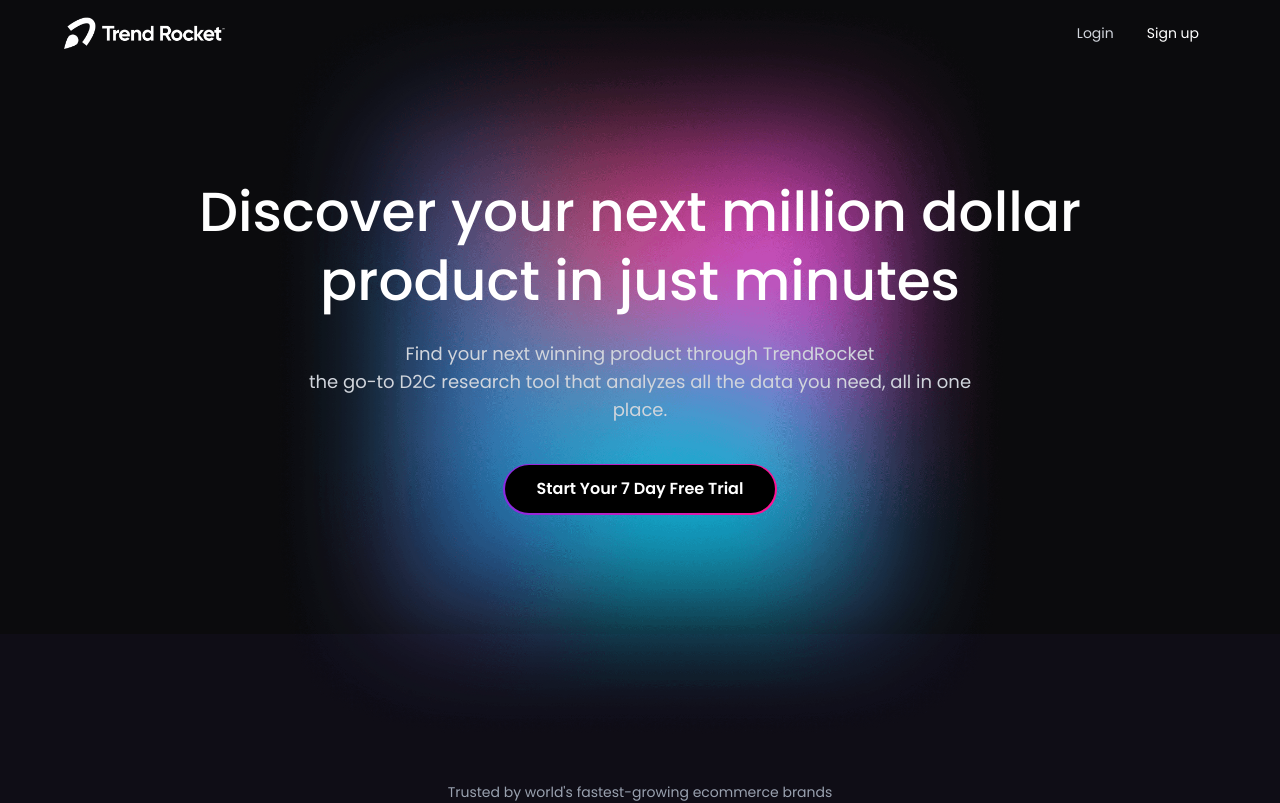
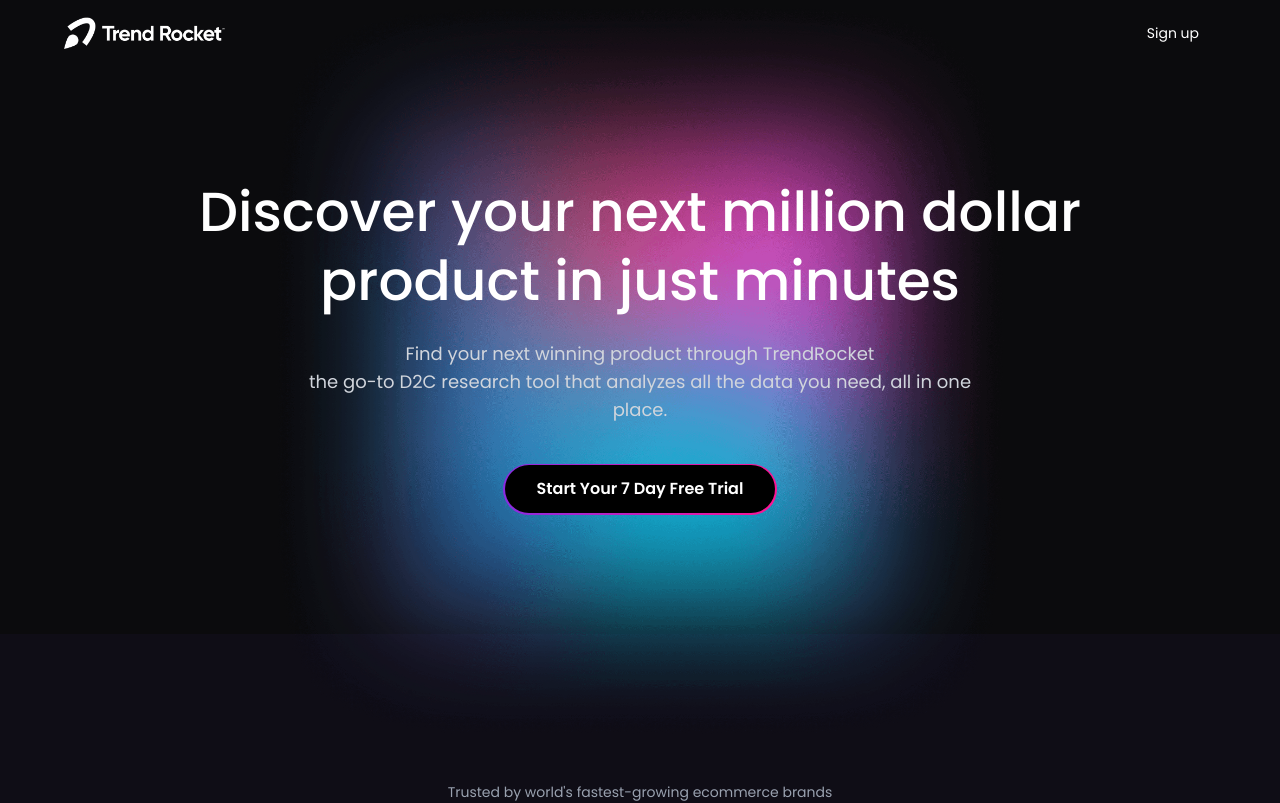
Before and after one commit to nabiy3v/trendrocket, a React (Vite) app: page / in a window 1280 px wide. Shown: the top 803 px of the page. Built offline with nearby package versions, Linux system fonts and the light colour scheme.

Commit message:
fixed hero bug, removed login

```diff
--- a/src/components/navbar.tsx
+++ b/src/components/navbar.tsx
@@ -13,9 +13,9 @@ export default function Navbar() {
         </div>
 
         <div className="flex items-center gap-4">
-          <button className="text-gray-300 text-sm hover:text-white transition">
+          {/* <button className="text-gray-300 text-sm hover:text-white transition">
             Login
-          </button>
+          </button> */}
 
           <button
             className="
--- a/src/sections/hero.tsx
+++ b/src/sections/hero.tsx
@@ -19,7 +19,7 @@ export default function Hero() {
 
       <div className="relative max-w-5xl mx-auto px-4 sm:px-6 md:px-8 py-20 sm:py-24 md:py-28 text-center">
         <h1 className="text-3xl sm:text-4xl md:text-[55px] font-medium leading-snug sm:leading-tight md:leading-tight">
-          Discover your next million dollar
+          Discover your next million dollar {' '}
           <br className="hidden sm:block" />
           product in just minutes
         </h1>
```
